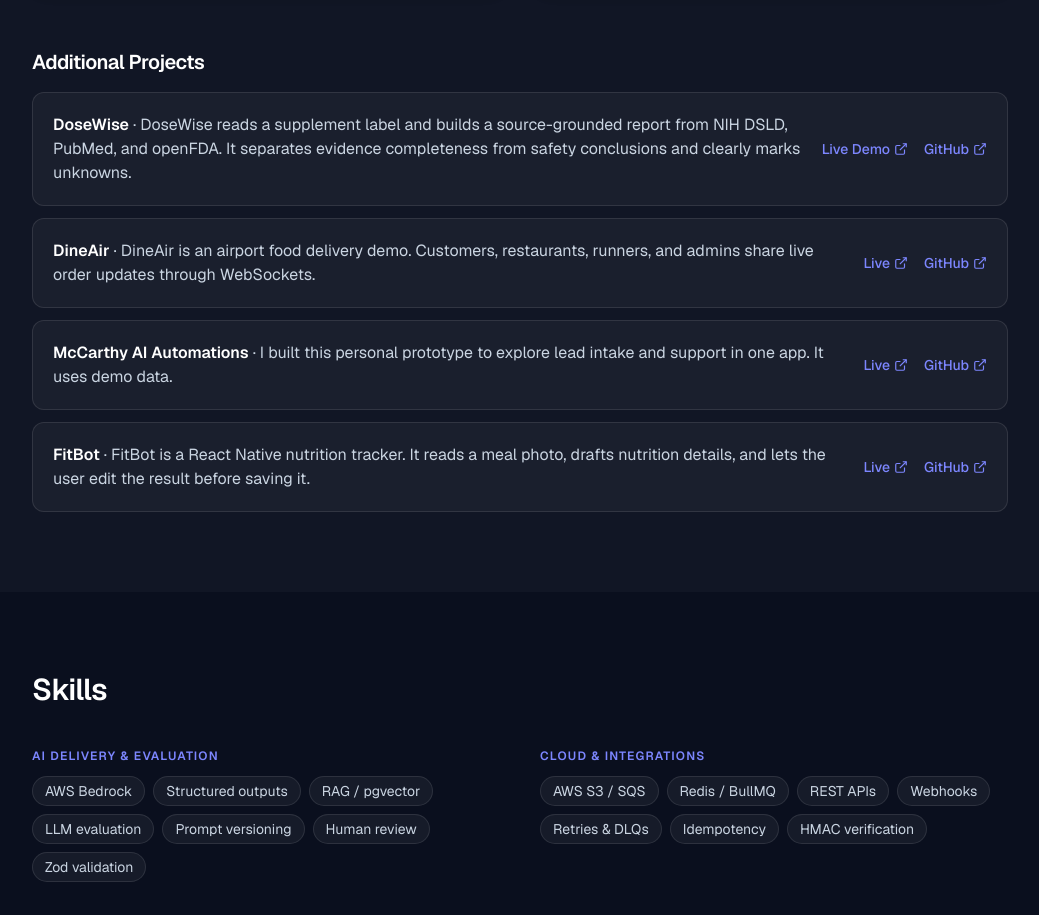
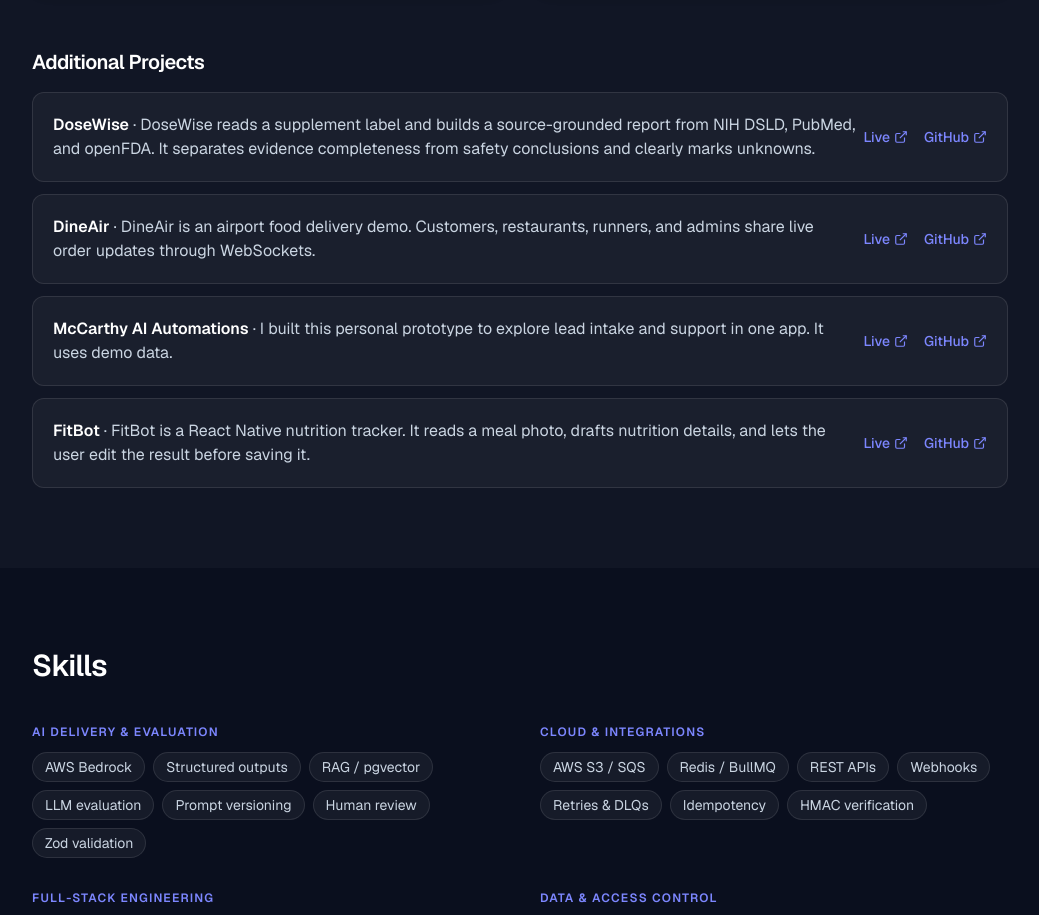
Before and after one commit to BMcCarthy96/portfolio, a Next.js app: page / in a window 1280 px wide. Shown: the part 2740-3655 px from the top of the page, without its empty margins (120-1159 px from the left). Built offline with nearby package versions, Linux system fonts and the light colour scheme.

Commit message:
Use Live label for DoseWise demo

```diff
--- a/data/projects.ts
+++ b/data/projects.ts
@@ -200,7 +200,7 @@
     description:
       "DoseWise reads a supplement label and builds a source-grounded report from NIH DSLD, PubMed, and openFDA. It separates evidence completeness from safety conclusions and clearly marks unknowns.",
     links: [
-      { label: "Live Demo", href: "https://dose-wise-beta.vercel.app" },
+      { label: "Live", href: "https://dose-wise-beta.vercel.app" },
       { label: "GitHub", href: "https://github.com/BMcCarthy96/DoseWise" },
     ],
   },
```
